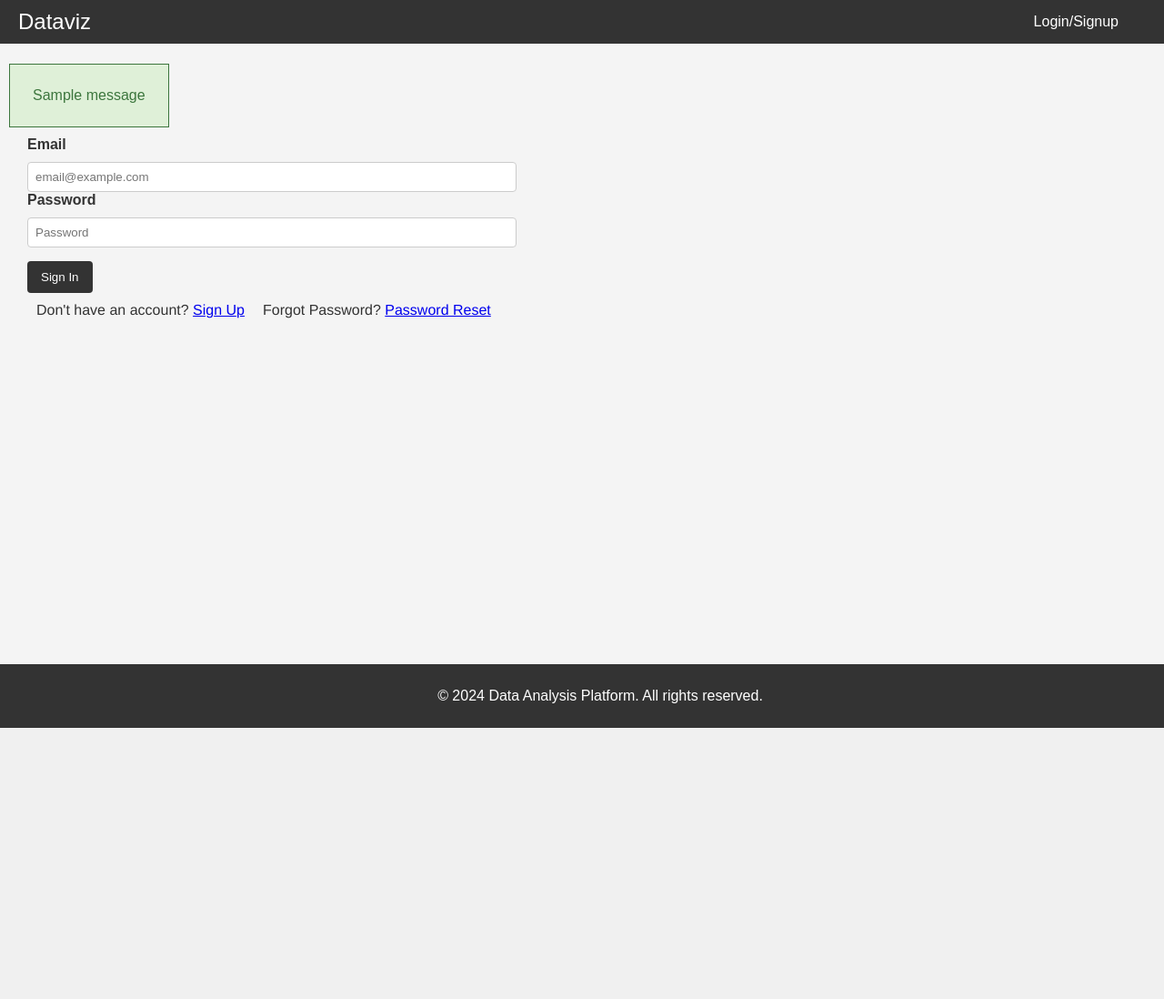
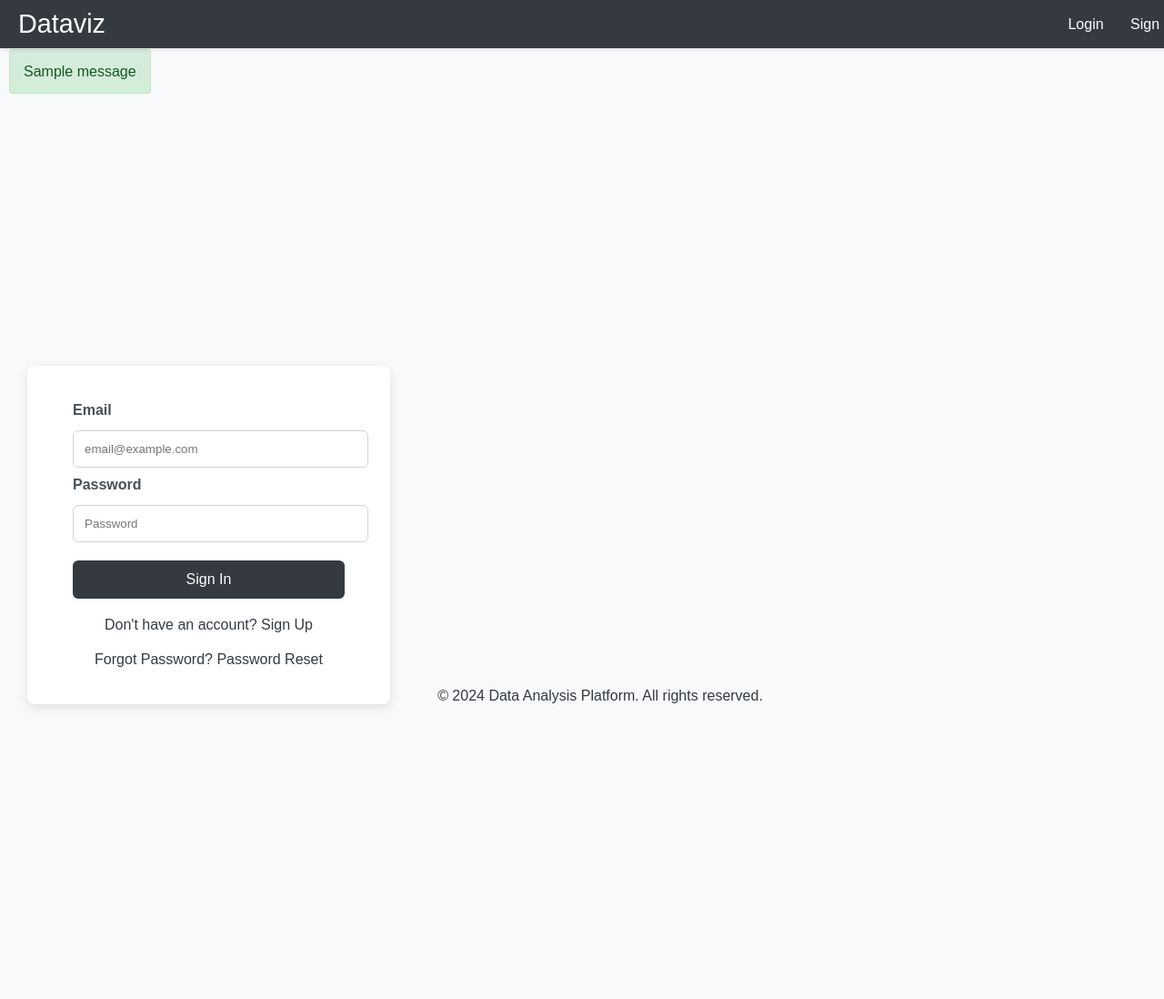
Before and after one commit to technedict/dataviz, a Flask app: page /login in a window 1280 px wide. Shown: the whole page at 91% size. Before the commit the page ends 800 px from the top, so only its background shows below. Run offline with Flask 3, Linux system fonts and the light colour scheme; tables that the repository leaves empty hold one stand-in row (values such as "Sample post"); one stand-in notice (Sample message) is shown.

Commit message:
styling the page

```diff
--- a/app/static/css/style.css
+++ b/app/static/css/style.css
@@ -1,32 +1,20 @@
 body {
-    font-family: Arial, sans-serif;
-    background-color: #f4f4f4;
-    color: #333;
+    font-family: 'Poppins', sans-serif;
+    background-color: #f8f9fa;
+    color: #343a40;
     margin: 0;
     padding: 0;
 }
 
-body {
-    font-family: Arial, sans-serif;
-    background-color: #f4f4f4;
-    color: #333;
-    margin: 0;
-    padding: 0;
-}
-
-/* Header Styles */
 header {
-    background-color: #333;
+    background-color: #343a40;
     color: #fff;
     padding: 10px 20px;
     position: fixed;
     width: 100%;
     top: 0;
     z-index: 1000;
-}
-
-#nav-mobile{
-    margin-right: 70px;
+    box-shadow: 0 2px 4px rgba(0, 0, 0, 0.1);
 }
 
 .nav-wrapper {
@@ -36,7 +24,7 @@ header {
 }
 
 .nav-wrapper .brand-logo {
-    font-size: 1.5em;
+    font-size: 1.8em;
     text-decoration: none;
     color: #fff;
 }
@@ -55,25 +43,37 @@ header {
 .nav-wrapper ul li a {
     text-decoration: none;
     color: #fff;
+    transition: color 0.3s ease;
+}
+
+.nav-wrapper ul li a:hover {
+    color: #adb5bd;
 }
 
 .container {
-    padding: 80px 20px;
+    padding: 100px 20px;
+    display: flex;
+    justify-content: center;
+    align-items: center;
+    height: 100vh;
 }
 
 h2 {
-    color: #333;
+    color: #343a40;
     margin-bottom: 20px;
+    font-size: 2.5rem;
 }
 
 .form-group {
-    margin-bottom: 15px;
+    margin-bottom: 20px;
 }
 
 label {
     display: block;
-    margin-bottom: 5px;
+    margin-bottom: 8px;
     font-weight: bold;
+    font-size: 1rem;
+    color: #495057;
 }
 
 input[type="file"],
@@ -81,35 +81,61 @@ input[type="text"],
 input[type="password"],
 select {
     width: 100%;
-    padding: 8px;
+    padding: 12px;
     margin-top: 5px;
-    border: 1px solid #ccc;
-    border-radius: 4px;
+    border: 1px solid #ced4da;
+    border-radius: 6px;
+    transition: border-color 0.3s ease, box-shadow 0.3s ease;
 }
 
+input[type="text"]:focus,
+input[type="password"]:focus {
+    border-color: #343a40;
+    box-shadow: 0 0 8px rgba(52, 58, 64, 0.1);
+}
+
+.form1 {
+    background-color: #ffffff;
+    padding: 40px 50px;
+    border-radius: 8px;
+    box-shadow: 0 4px 12px rgba(0, 0, 0, 0.1);
+    max-width: 400px;
+    margin: auto;
+}
 
 button.btn,
 input[type="submit"] {
-    background-color: #333;
+    background-color: #343a40;
     color: #fff;
-    padding: 10px 15px;
-    margin-top: 15px;
+    padding: 12px 20px;
+    margin-top: 20px;
     border: none;
-    border-radius: 4px;
+    border-radius: 6px;
     cursor: pointer;
+    width: 100%;
+    font-size: 1rem;
+    transition: background-color 0.3s ease;
 }
 
 button.btn:hover,
 input[type="submit"]:hover {
-    background-color: #555;
+    background-color: #495057;
 }
 
-.row-center{
-    display: inline;
+.row-center {
     text-align: center;
-    font-family: 'Franklin Gothic Medium', 'Arial Narrow', Arial, sans-serif;
-    float: left;
-    padding: 10px;
+    font-family: 'Poppins', sans-serif;
+    margin-top: 20px;
+}
+
+.row-center a {
+    color: #343a40;
+    text-decoration: none;
+    transition: color 0.3s ease;
+}
+
+.row-center a:hover {
+    color: #adb5bd;
 }
 
 .message {
@@ -118,25 +144,26 @@ input[type="submit"]:hover {
     top: 60px;
     border-radius: 4px;
 }
-.success, .danger, .info{
-    position: absolute;
-    padding: 25px;
-}
-.success{
-    color: #3c763d;
-    border: 1px solid #3c763d;
-    background-color: #dff0d8;
+
+.success, .danger, .info {
+    padding: 15px;
+    border-radius: 4px;
 }
 
-.danger{
-    color: #763c3c;
-    border: 1px solid #763c3c;
-    background-color: #f0d8d8;
+.success {
+    color: #155724;
+    border: 1px solid #c3e6cb;
+    background-color: #d4edda;
+}
+
+.danger {
+    color: #721c24;
+    border: 1px solid #f5c6cb;
+    background-color: #f8d7da;
 }
 
 footer {
-    background-color: #333;
-    color: #fff;
+    color: #343a40;
     padding: 10px 20px;
     text-align: center;
     position: fixed;
--- a/app/templates/auth/signin.html
+++ b/app/templates/auth/signin.html
@@ -1,6 +1,7 @@
 {% extends "layout.html" %}
 
 {% block content %}
+<div class="form1">
 	<form id="login-form" action="" method="POST">
 		{{ form.hidden_tag() }}
 		<div class="col-center -gap-md">
@@ -9,7 +10,7 @@
 					<span class="body-text-sm medium-text">Email</span>
 				</label>
 				<div class="inp-field char-inp sm c-normal">
-					{{ form.email(size=32) }}
+					{{ form.email(size=32)}}
 				</div>
 				{%- for error in form.email.errors %}
 					<div class="inp-field--tooltip -gap-xs active" id="login-form-email_tooltip">
@@ -19,7 +20,7 @@
 				{%- endfor %}
 			</div>
 			<div class="col-left -gap-xs occupy-x">
-				<label class="outside-inp" for="login-form-password">
+				<label class="outside-inp" for="login-form-password" style="padding-top: 10px;">
 					<span class="body-text-sm medium-text">Password</span>
 				</label>
 				<div class="inp-field char-inp sm c-normal">
@@ -45,4 +46,5 @@
 		<span class="body-text-sm" style="color: var(--light)"> Forgot Password?</span>
 		<a href="{{ url_for('auth.reset_password_request') }}" id="login">Password Reset</a>
 	</div>
+</div>
 {% endblock %}
--- a/app/templates/auth/signup.html
+++ b/app/templates/auth/signup.html
@@ -1,7 +1,6 @@
 {% extends "layout.html" %}
 
 {% block content %}
-    <h2>Welcome to Dataviz</h2>
     <form id="signup-form" action="" method="POST">
 		{{ form.hidden_tag() }}
 		<div class="col-center -gap-sm">
@@ -103,7 +102,7 @@
 		</div>
 	</form>
 	<div class="row-center -gap-xs occupy-x">
-		<span class="body-text-sm" style="color: var(--light)">Already have an account?</span>
+		<span class="body-text-sm" style="color: var(--light); position:absolute; bottom: 0%; text-align: center;">Already have an account?</span>
 		<a href="{{ url_for('auth.login') }}" id="login">Sign In</a>
 	</div>
 {% endblock %}
--- a/app/templates/layout.html
+++ b/app/templates/layout.html
@@ -19,7 +19,8 @@
                     <li><a href="{{ url_for('data.report') }}">Reports</a></li>
                     <li><a href="{{ url_for('auth.logout') }}">Logout</a></li>
                     {%else%}
-                    <li><a href="{{ url_for('auth.login') }}">Login/Signup</a></li>
+                    <li><a href="{{ url_for('auth.login') }}">Login</a></li>
+                    <li><a href="{{ url_for('auth.login') }}">Sign Up</a></li>
                     {%endif%}
                 </ul>
             </div>
```
Also changed, not shown: app/templates/auth/reset_password_request.html (+21 -38 lines), app/templates/home/home.html (+16 -11 lines), instance/site.db.
